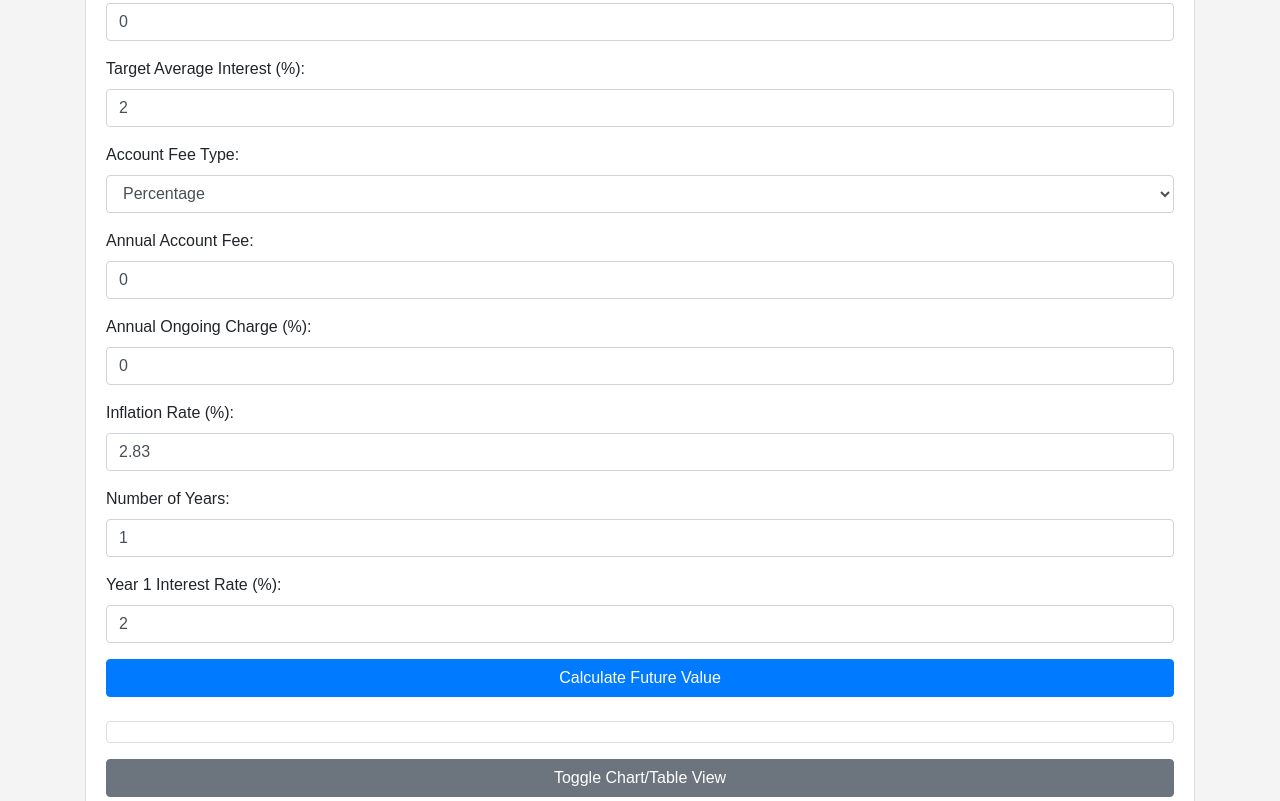
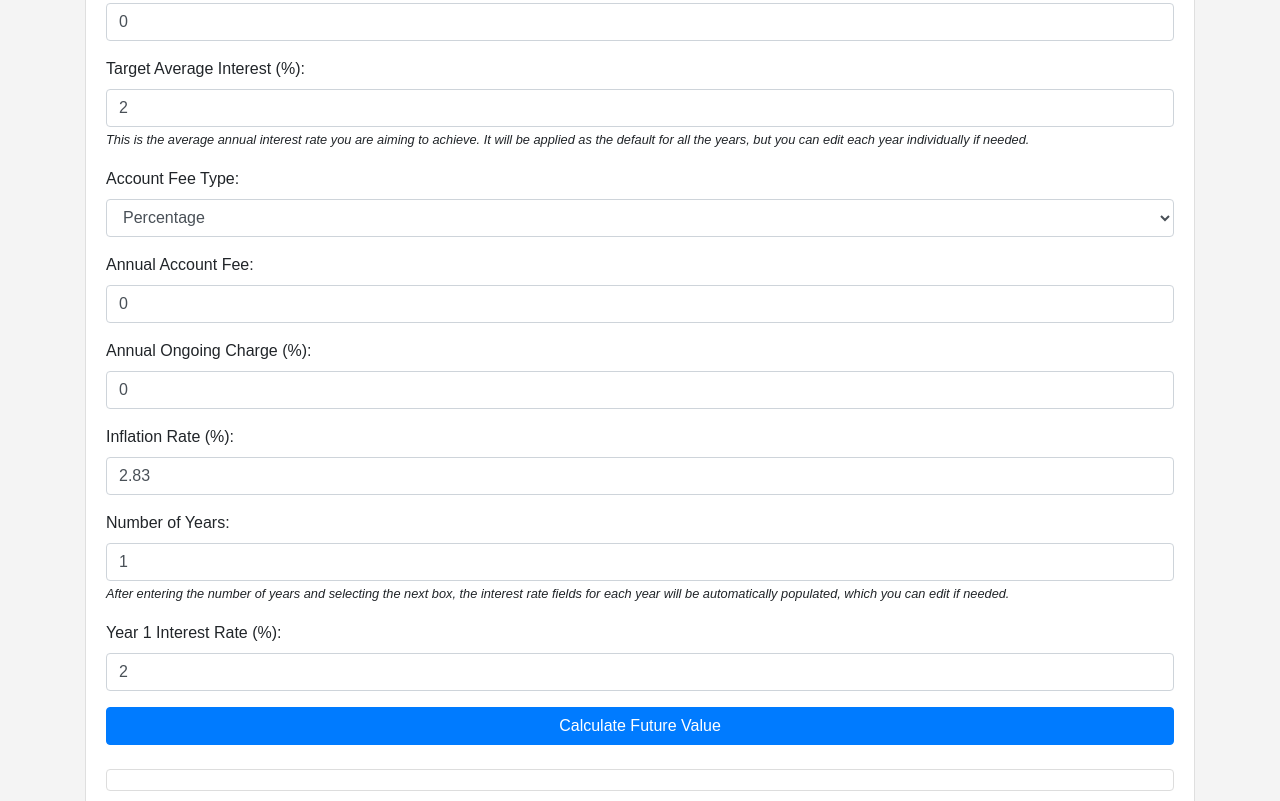
Before and after one commit to Andydmt/Advanced-Investment-Compound-Calculator, a plain HTML site: page index.html in a window 1280 px wide. Shown: the part 469-1270 px from the top of the page. Drawn offline with nearby package versions, Linux system fonts and the light colour scheme.

Commit message:
Update index.html
Adding more descriptions

```diff
--- a/index.html
+++ b/index.html
@@ -127,6 +127,7 @@
     <div class="form-group">
         <label for="targetInterest">Target Average Interest (%):</label>
         <input type="number" id="targetInterest" class="form-control" value="2" aria-label="Target Average Interest" onchange="updateInterestInputs()">
+        <small><em>This is the average annual interest rate you are aiming to achieve. It will be applied as the default for all the years, but you can edit each year individually if needed.</em></small>
     </div>
 
     <div class="form-group">
@@ -155,11 +156,15 @@
     <div class="form-group">
         <label for="years">Number of Years:</label>
         <input type="number" id="years" class="form-control" value="1" min="1" aria-label="Number of Years" onchange="updateInterestInputs()">
+        <small><em>After entering the number of years and selecting the next box, the interest rate fields for each year will be automatically populated, which you can edit if needed.</em></small>
     </div>
 
     <div id="interestRates" class="form-group">
         <!-- Interest rate inputs will be added here -->
     </div>
+</form>
+
+
 
                     <button type="button" class="btn btn-primary btn-block" onclick="calculate()">Calculate Future Value</button>
                 </form>
```
Lines whose indentation alone changed are shown as unchanged.
